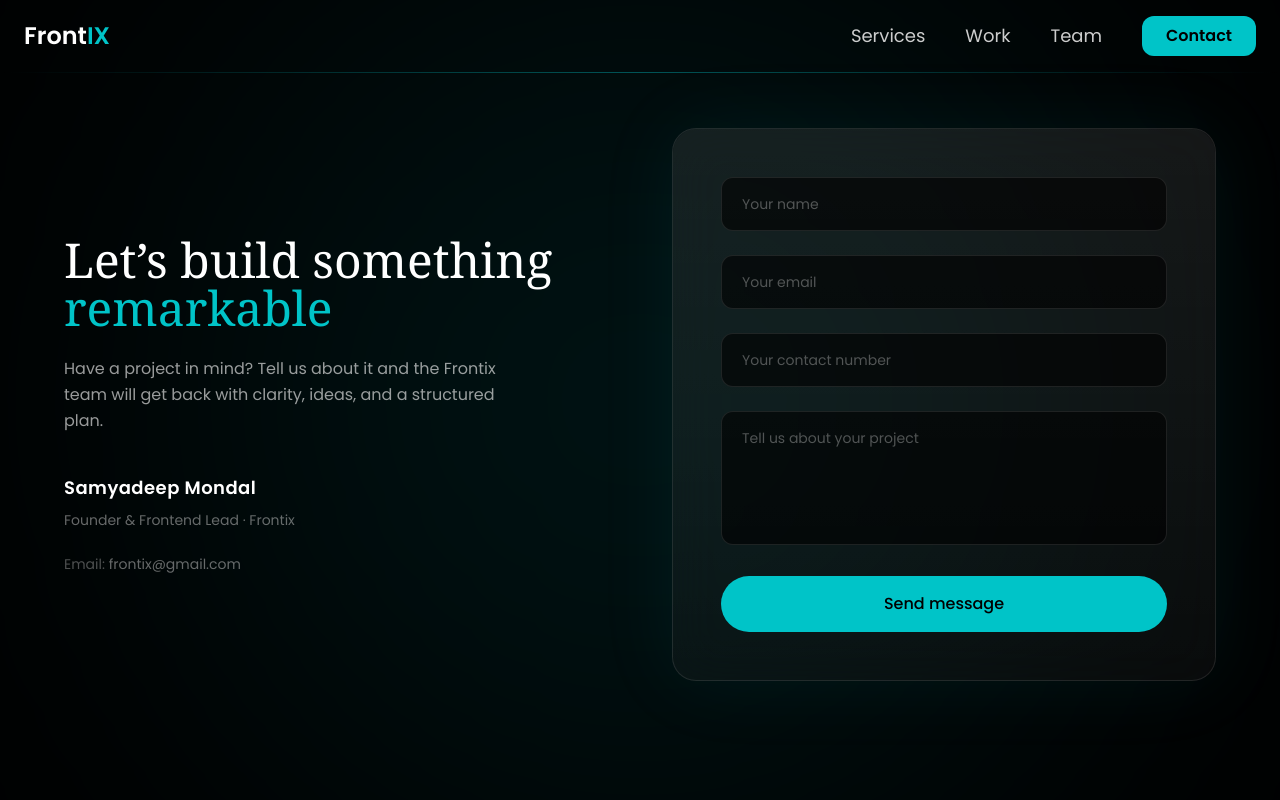
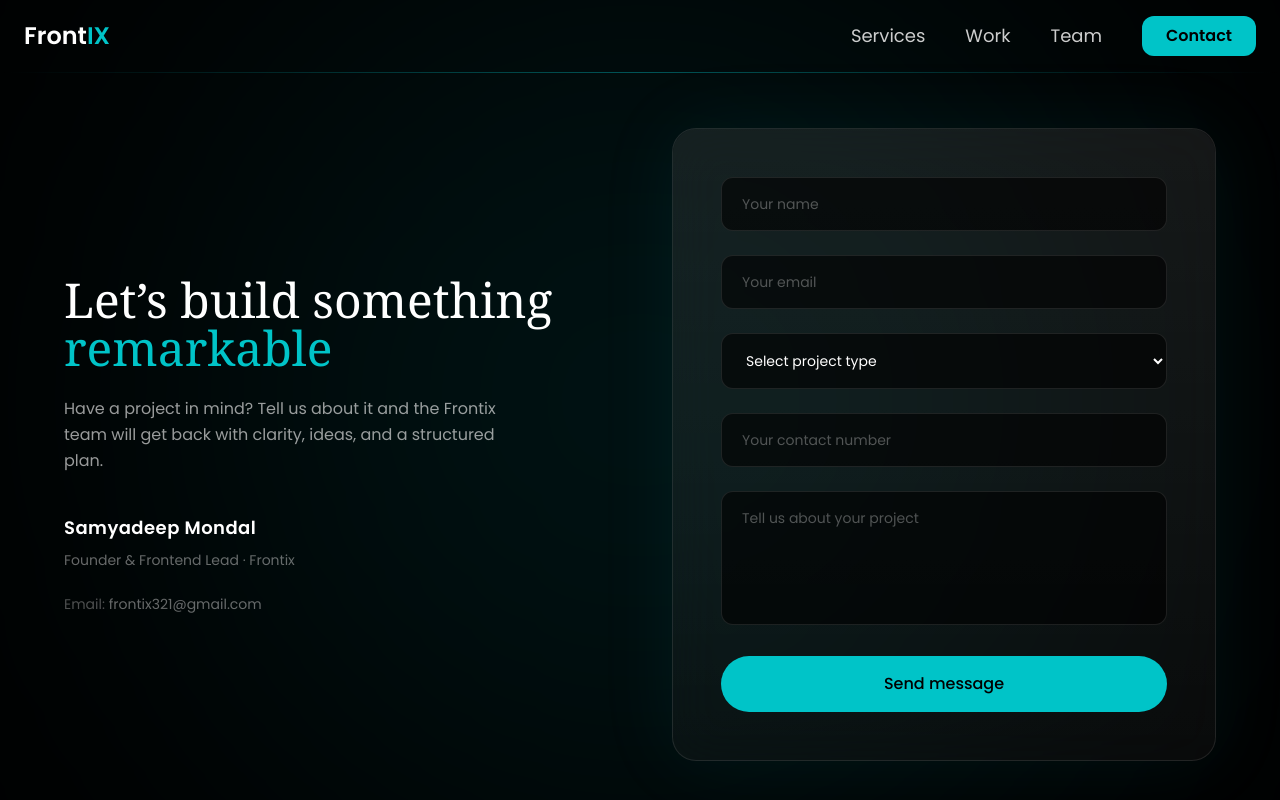
Before and after one commit to hunter789948/frontix-portfolio, a React (Vite) app: page /contact in a window 1280 px wide. Shown: the top 800 px of the page. Built offline with nearby package versions, Linux system fonts and the light colour scheme.

Commit message:
Add project type field to contact form

```diff
--- a/src/sections/Contact.jsx
+++ b/src/sections/Contact.jsx
@@ -53,10 +53,12 @@ export default function Contact() {
     >
       {/* Ambient glow */}
       <div className="pointer-events-none absolute inset-0">
-        <div className="absolute top-1/2 left-1/2
+        <div
+          className="absolute top-1/2 left-1/2
           -translate-x-1/2 -translate-y-1/2
           w-[900px] h-[900px] rounded-full
-                        bg-[#00C4C8]/10 blur-[200px]" />
+          bg-[#00C4C8]/10 blur-[200px]"
+        />
       </div>
 
       <motion.div
@@ -88,10 +90,10 @@ export default function Contact() {
               <p>
                 <span className="text-white/30">Email:</span>{" "}
                 <a
-                  href="mailto:smondal14168@gmail.com"
+                  href="mailto:frontix321@gmail.com"
                   className="hover:text-[#00C4C8] transition"
                 >
-                  frontix@gmail.com
+                  frontix321@gmail.com
                 </a>
               </p>
             </div>
@@ -106,8 +108,10 @@ export default function Contact() {
           shadow-[0_0_80px_rgba(0,196,200,0.08)]
           min-h-[540px] flex flex-col justify-center"
         >
-          <div className="pointer-events-none absolute inset-0 rounded-3xl
-                          bg-gradient-to-b from-white/[0.05] to-transparent" />
+          <div
+            className="pointer-events-none absolute inset-0 rounded-3xl
+            bg-gradient-to-b from-white/[0.05] to-transparent"
+          />
 
           <form
             ref={formRef}
@@ -133,6 +137,34 @@ export default function Contact() {
               px-5 py-4 text-sm text-white placeholder-white/30
               focus:outline-none focus:border-[#00C4C8]/40 transition"
             />
+
+            {/* NEW PROJECT TYPE FIELD */}
+            <select
+              name="project_type"
+              required
+              className="w-full bg-black/60 border border-white/10 rounded-xl
+              px-5 py-4 text-sm text-white
+              focus:outline-none focus:border-[#00C4C8]/40 transition"
+            >
+              <option value="" className="bg-black text-white">
+                Select project type
+              </option>
+              <option value="Frontend Website" className="bg-black text-white">
+                Frontend Website
+              </option>
+              <option value="Excel Dashboard" className="bg-black text-white">
+                Excel Dashboard / Datasheet
+              </option>
+              <option value="PowerPoint Design" className="bg-black text-white">
+                PowerPoint / Pitch Deck
+              </option>
+              <option value="Full Package" className="bg-black text-white">
+                Full Digital Package
+              </option>
+              <option value="Not sure" className="bg-black text-white">
+                Not sure yet
+              </option>
+            </select>
 
             <input
               type="tel"
```
Lines whose indentation alone changed are shown as unchanged.
